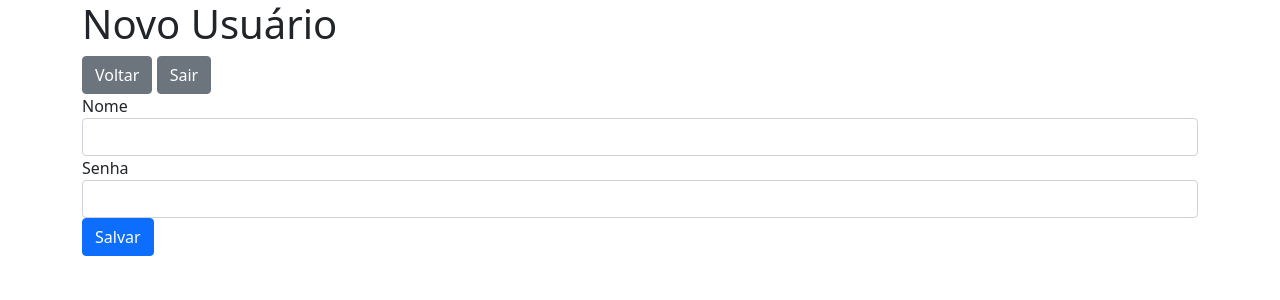
After one commit to gutolpj/flask, a Flask app: page /novo_usuario in a window 1280 px wide. The commit adds this page. Shown: the top 300 px of the page. Run offline with Flask 3, Linux system fonts and the light colour scheme; the visitor is signed in with stand-in values (Sample User, id 1); some libraries are stand-ins or nearby versions.

Commit message:
usuários e jogo com persistencia no mysql

```diff
--- /dev/null
+++ b/jogoteca/main.py
@@ -0,0 +1,157 @@
+from flask import Flask, render_template, request, redirect, session, flash, url_for
+from flask_sqlalchemy import SQLAlchemy
+from datetime import datetime
+
+app = Flask(__name__)
+app.secret_key = 'gsr'  # chave de segurança
+app.config['SQLALCHEMY_DATABASE_URI'] = 'mysql+pymysql://root:@localhost/jogoteca'
+app.config['SQLALCHEMY_TRACK_MODIFICATIONS'] = False
+
+db = SQLAlchemy(app)
+
+class Jogo(db.Model):
+    id = db.Column(db.Integer, primary_key=True)
+    nome = db.Column(db.String(80), nullable=False)
+    categoria = db.Column(db.String(50), nullable=False)
+    console = db.Column(db.String(20), nullable=False)
+    created_at = db.Column(db.DateTime, default=datetime.utcnow)
+    deleted_at = db.Column(db.DateTime, nullable=True)
+
+    def __init__(self, nome, categoria, console):
+        self.nome = nome
+        self.categoria = categoria
+        self.console = console
+
+class Usuario(db.Model):
+    id = db.Column(db.Integer, primary_key=True)
+    nome = db.Column(db.String(80), nullable=False)
+    senha = db.Column(db.String(120), nullable=False)
+    created_at = db.Column(db.DateTime, default=datetime.utcnow)
+    deleted_at = db.Column(db.DateTime, nullable=True)
+
+    def __init__(self, nome, senha):
+        self.nome = nome
+        self.senha = senha
+
+# Atualizando as rotas
+@app.route('/')
+def index():
+    if 'usuario_logado' not in session or session['usuario_logado'] is None:
+        return redirect(url_for('login', proxima='index'))
+    else:
+        jogos = Jogo.query.filter_by(deleted_at=None).all()
+        return render_template('lista.html', titulo='Games', Subtitulo='Jogos', jogos=jogos)
+
+@app.route('/novo')
+def novo():
+    if 'usuario_logado' not in session or session['usuario_logado'] is None:
+        return redirect(url_for('login', proxima='novo'))
+    else:
+        return render_template('novo_jogo.html', titulo='Novo Jogo')
+
+@app.route('/criar', methods=['POST',])
+def criar():
+    nome = request.form['nome']
+    categoria = request.form['categoria']
+    console = request.form['console']
+    jogo = Jogo(nome, categoria, console)
+    db.session.add(jogo)
+    db.session.commit()
+    return redirect(url_for('index'))
+
+@app.route('/login')
+def login():
+    proxima = request.args.get('proxima')
+    return render_template('login.html', proxima=proxima)
+
+@app.route('/logout')
+def logout():
+    session['usuario_logado'] = None
+    flash('Nenhum usuário logado!')
+    return redirect(url_for('index'))
+
+@app.route('/autenticar', methods=['POST',])
+def autenticar():
+    nome = request.form['usuario']
+    senha = request.form['senha']
+    proxima = request.form['proxima']
+
+    usuario = Usuario.query.filter_by(nome=nome, senha=senha, deleted_at=None).first()
+
+    if usuario:
+        session['usuario_logado'] = nome
+        flash(f'{nome} LOGADO com sucesso!')
+
+        if proxima and proxima in app.view_functions:
+            return redirect(url_for(proxima))
+        else:
+            return redirect(url_for('index'))
+    else:
+        flash('Erro no login. Tente novamente!')
+        return redirect(url_for('login'))
+
+@app.route('/usuarios')
+def usuarios():
+    if 'usuario_logado' not in session or session['usuario_logado'] != 'admin':
+        flash('Acesso restrito ao administrador.')
+        return redirect(url_for('index'))
+    usuarios = Usuario.query.filter_by(deleted_at=None).all()
+    return render_template('lista_usuarios.html', usuarios=usuarios, titulo='Usuários')
+
+@app.route('/novo_usuario')
+def novo_usuario():
+    if 'usuario_logado' not in session or session['usuario_logado'] != 'admin':
+        flash('Acesso restrito ao administrador.')
+        return redirect(url_for('index'))
+    return render_template('novo_usuario.html', titulo='Novo Usuário')
+
+@app.route('/criar_usuario', methods=['POST'])
+def criar_usuario():
+    if 'usuario_logado' not in session or session['usuario_logado'] != 'admin':
+        flash('Acesso restrito ao administrador.')
+        return redirect(url_for('index'))
+    nome = request.form['nome']
+    senha = request.form['senha']
+    usuario = Usuario(nome, senha)
+    db.session.add(usuario)
+    db.session.commit()
+    return redirect(url_for('usuarios'))
+
+@app.route('/editar_usuario/<int:id>')
+def editar_usuario(id):
+    if 'usuario_logado' not in session or session['usuario_logado'] != 'admin':
+        flash('Acesso restrito ao administrador.')
+        return redirect(url_for('index'))
+    usuario = Usuario.query.get(id)
+    return render_template('editar_usuario.html', usuario=usuario, titulo='Editar Usuário')
+
+@app.route('/atualizar_usuario/<int:id>', methods=['POST'])
+def atualizar_usuario(id):
+    if 'usuario_logado' not in session or session['usuario_logado'] != 'admin':
+        flash('Acesso restrito ao administrador.')
+        return redirect(url_for('index'))
+    usuario = Usuario.query.get(id)
+    usuario.nome = request.form['nome']
+    usuario.senha = request.form['senha']
+    db.session.commit()
+    return redirect(url_for('usuarios'))
+
+@app.route('/deletar_usuario/<int:id>')
+def deletar_usuario(id):
+    if 'usuario_logado' not in session or session['usuario_logado'] != 'admin':
+        flash('Acesso restrito ao administrador.')
+        return redirect(url_for('index'))
+    usuario = Usuario.query.get(id)
+    usuario.deleted_at = datetime.utcnow()
+    db.session.commit()
+    return redirect(url_for('usuarios'))
+
+@app.route('/ola')
+def ola():
+    return '<h1>Olá mundo</h1>'
+
+# Criação do banco de dados e tabelas
+if __name__ == "__main__":
+    with app.app_context():
+        db.create_all()
+    app.run(host='0.0.0.0', debug=True)
--- a/jogoteca/templates/lista.html
+++ b/jogoteca/templates/lista.html
@@ -1,7 +1,10 @@
 {% extends 'template.html' %}
 {% block conteudo %}
 
-<a class="btn btn-secondary" href="/novo">Novo Jogo</a>
+<!-- <a class="btn btn-secondary" href="/novo">Novo Jogo</a> -->
+<a class="btn btn-secondary" href="{{ url_for('novo') }}">Novo Jogo</a>
+<a class="btn btn-secondary" href="{{ url_for('usuarios') }}">Usuarios</a>
+<a class="btn btn-secondary" href="{{ url_for('logout') }}">Sair</a>
 <table class="table table-striped table-responsive table-bordered", border="1">
    <thead class="thead-default">
          <tr>
--- a/jogoteca/templates/login.html
+++ b/jogoteca/templates/login.html
@@ -3,7 +3,8 @@
 
 <h1>Faça seu login</h1>
 
-<form method="POST" action="/autenticar">
+<form method="POST" action="{{ url_for('autenticar') }}">
+    <input type="hidden" name="proxima" value="{{ proxima }}">
     <p><label>Nome de usuário:</label> <input class="form-control" type="text" name="usuario" required></p>
     <p><label>Senha:</label> <input class="form-control" type="password" name="senha" required></p>
     <p><button class="btn btn-primary" type="submit">Entrar</button></p>
--- /dev/null
+++ b/jogoteca/templates/novo_usuario.html
@@ -0,0 +1,18 @@
+{% extends 'template.html' %}
+{% block conteudo %}
+<a class="btn btn-secondary" href="{{ url_for('usuarios') }}">Voltar</a>
+<a class="btn btn-secondary" href="{{ url_for('logout') }}">Sair</a>
+<form action="{{ url_for('criar_usuario') }}" method="POST">
+    <fieldset>
+        <div class="form-group">
+            <label for="nome">Nome</label>
+            <input type="text" id="nome" name="nome" class="form-control">
+        </div>
+        <div class="form-group">
+            <label for="senha">Senha</label>
+            <input type="password" id="senha" name="senha" class="form-control">
+        </div>
+        <button type="submit" class="btn btn-primary btn-salvar">Salvar</button>
+    </fieldset>
+</form>
+{% endblock %}
```
Also changed, not shown: jogoteca/app.py (+21 -12 lines), jogoteca/templates/editar_usuario.html (added, +18 -0 lines), jogoteca/templates/lista_usuarios.html (added, +26 -0 lines), jogoteca/templates/novo_jogo.html (+5 -2 lines).
